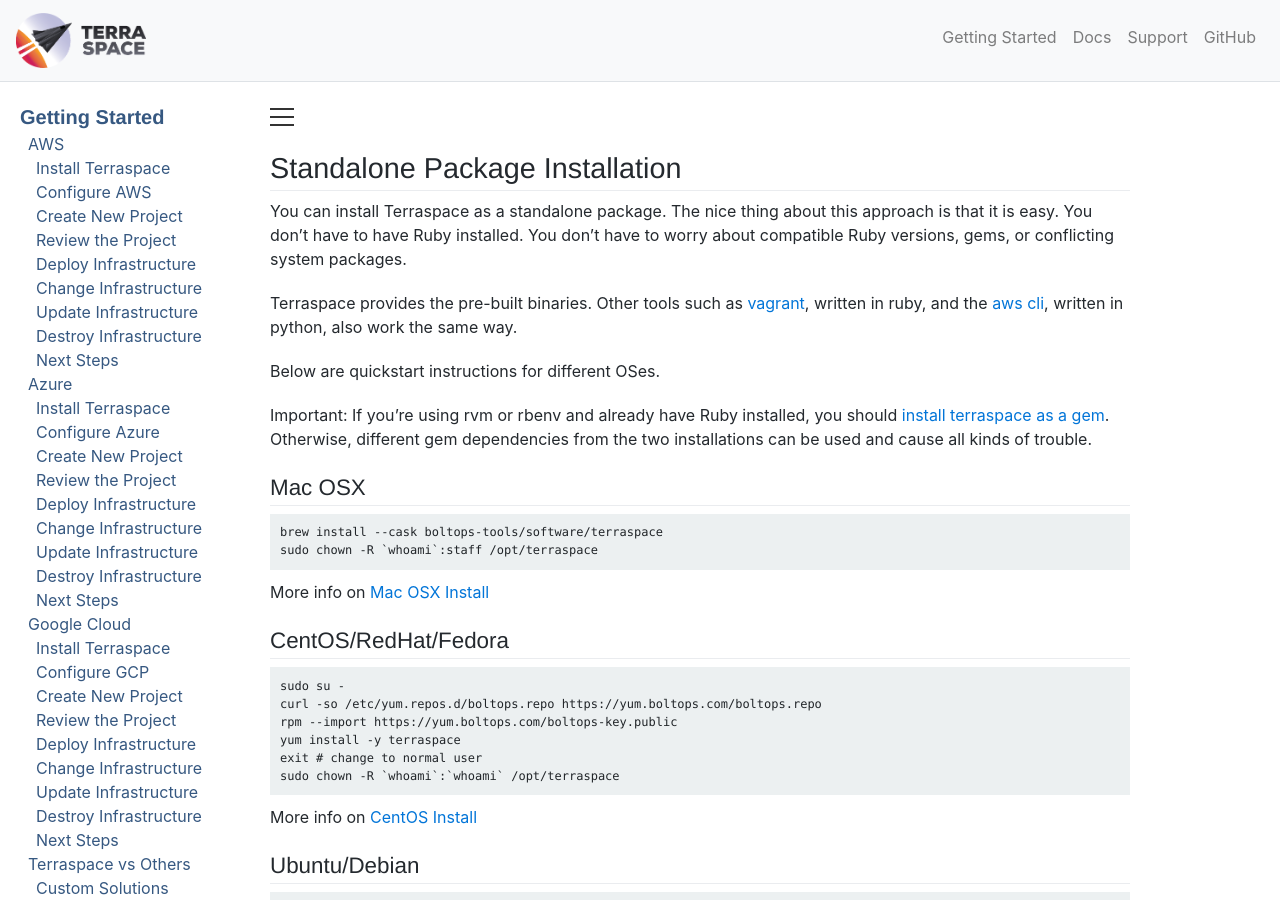
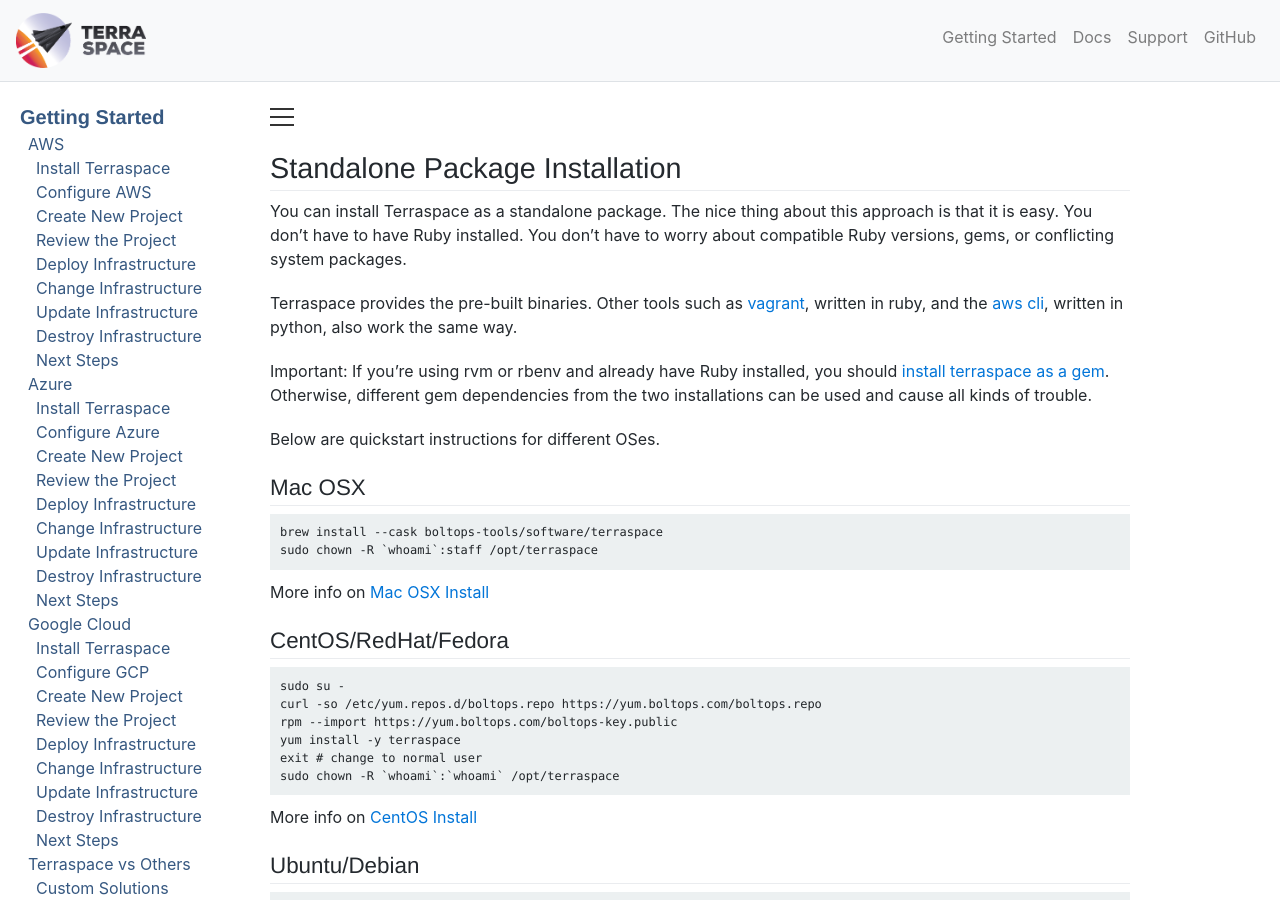
Before and after one commit to boltops-tools/terraspace-docs, a Jekyll site: the page built from _docs/install/standalone.md, in a window 1280 px wide and 900 px high. Built offline with Jekyll 4.4.1, drawn with Linux system fonts in a browser that asks for light colours; a script that is not in the unit is left out.

Commit message:
update docs

```diff
--- a/_docs/install/standalone.md
+++ b/_docs/install/standalone.md
@@ -6,9 +6,9 @@
 
 Terraspace provides the pre-built binaries. Other tools such as [vagrant](https://www.vagrantup.com/), written in ruby, and the [aws cli](https://aws.amazon.com/cli/), written in python, also work the same way.
 
+Important: If you're using rvm or rbenv and already have Ruby installed, you should [install terraspace as a gem]({% link _docs/install/gem.md %}). Otherwise, different gem dependencies from the two installations can be used and cause all kinds of trouble.
+
 Below are quickstart instructions for different OSes.
-
-Important: If you're using rvm or rbenv and already have Ruby installed, you should [install terraspace as a gem]({% link _docs/install/gem.md %}). Otherwise, different gem dependencies from the two installations can be used and cause all kinds of trouble.
 
 ## Mac OSX
 
```
